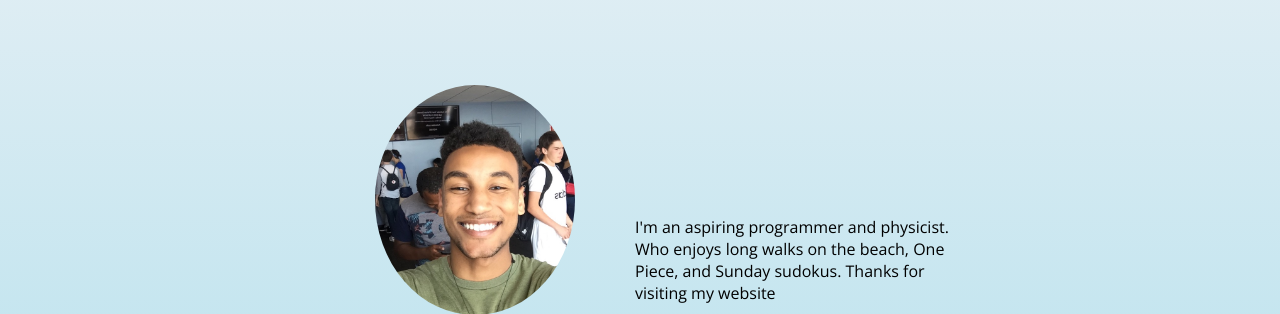
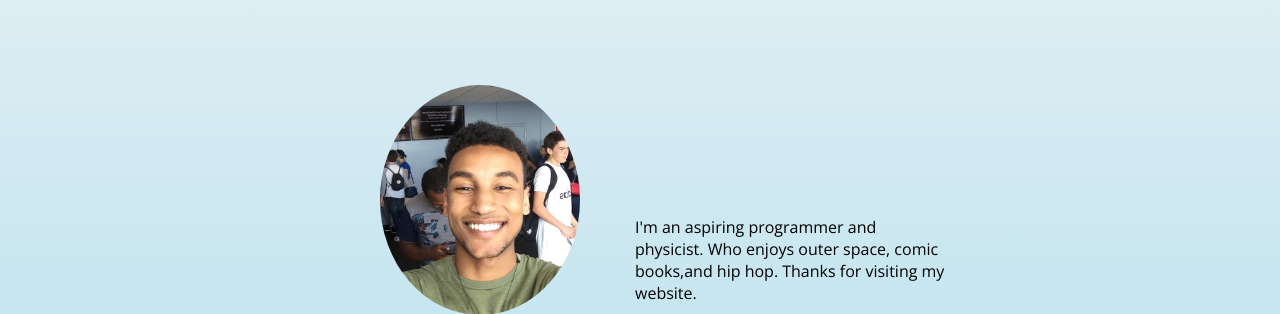
Before and after one commit to AlemayehuB/AlemayehuB.github.io, a plain HTML site: page index.html in a window 1280 px wide. Shown: the part 122-436 px from the top of the page. Drawn offline with nearby package versions, Linux system fonts and the light colour scheme.

Commit message:
Update index.html

```diff
--- a/index.html
+++ b/index.html
@@ -24,8 +24,7 @@
       </div>
       <div class = "right">
         <p class = "bio">
-          I'm an aspiring programmer and physicist. Who enjoys long walks on the
-          beach, One Piece, and Sunday sudokus. Thanks for visiting my website
+          I'm an aspiring programmer and physicist. Who enjoys outer space, comic books,and hip hop. Thanks for visiting my website.
         </p>
         <div id="icons" class="shift-right time">
             <a title="GitHub" href="https://github.com/AlemayehuB/" target="_blank"><i class="fa fa-github fa-2x" aria-hidden="true"></i></a>
```
